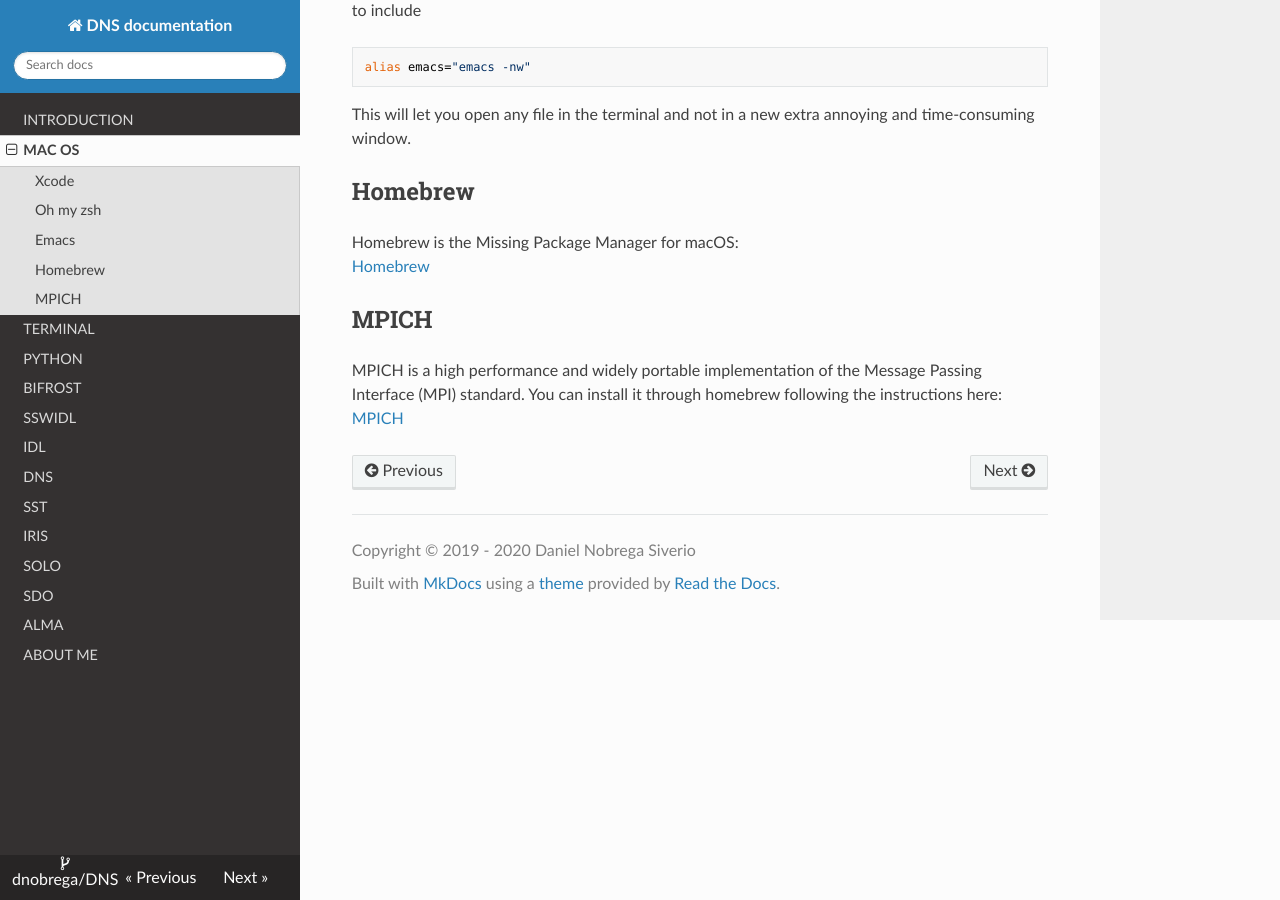
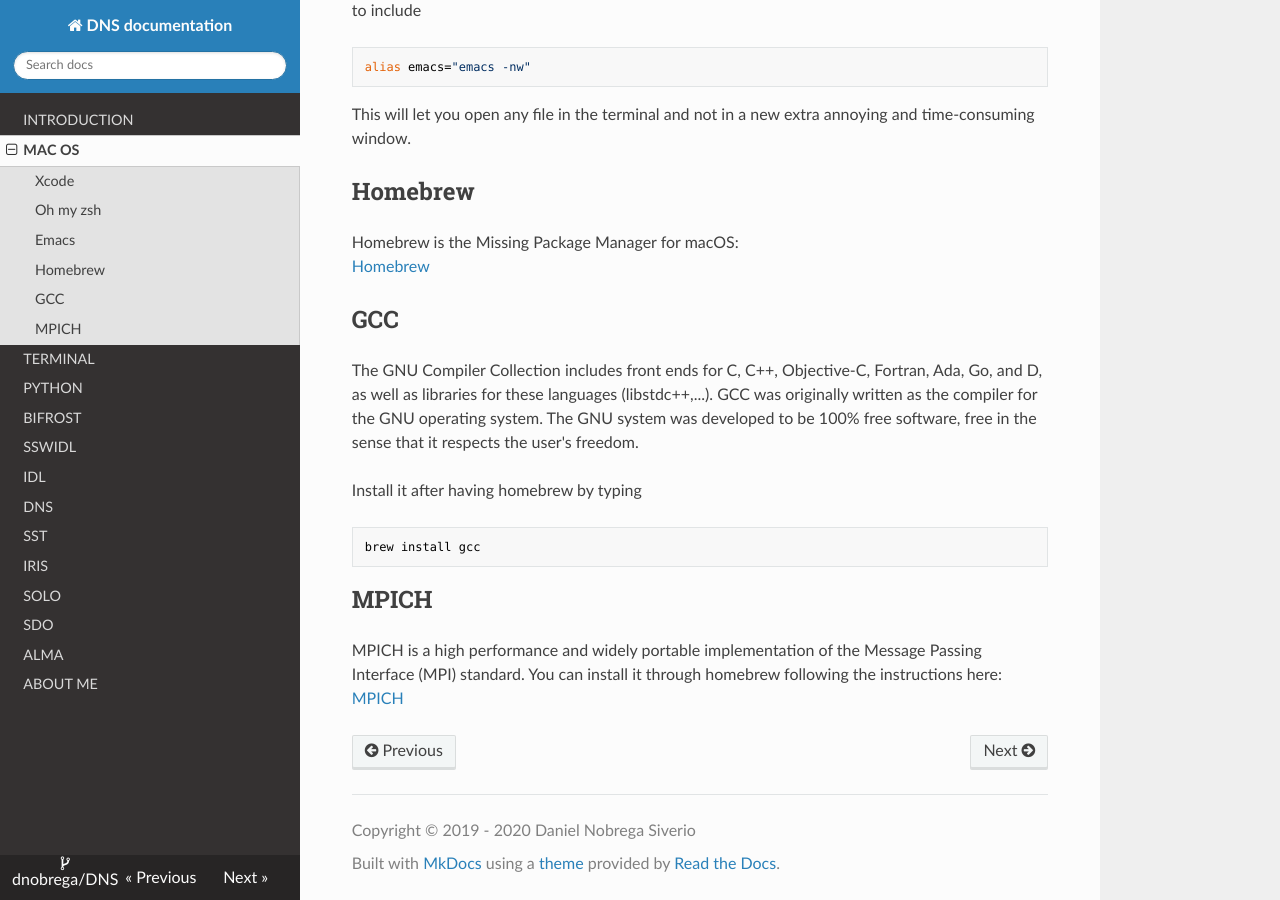
Before and after one commit to dnobrega/DNS, an MkDocs documentation site: the page built from docs/macos.md, in a window 1280 px wide and 900 px high, scrolled down 761 px. Built offline with MkDocs 1.6.1, drawn with Linux system fonts in a browser that asks for light colours; nearby versions of some CDN libraries.

Commit message:
Update macos.md with GCC installation

````diff
--- a/docs/macos.md
+++ b/docs/macos.md
@@ -32,6 +32,15 @@ This will let you open any file in the terminal and not in a new extra annoying
 Homebrew is the Missing Package Manager for macOS:
 [Homebrew](https://brew.sh/)
 
+## GCC
+
+The GNU Compiler Collection includes front ends for C, C++, Objective-C, Fortran, Ada, Go, and D, as well as libraries for these languages (libstdc++,...). GCC was originally written as the compiler for the GNU operating system. The GNU system was developed to be 100% free software, free in the sense that it respects the user's freedom.
+
+Install it after having homebrew by typing
+
+```bash
+brew install gcc
+```
 
 ## MPICH
 
````
